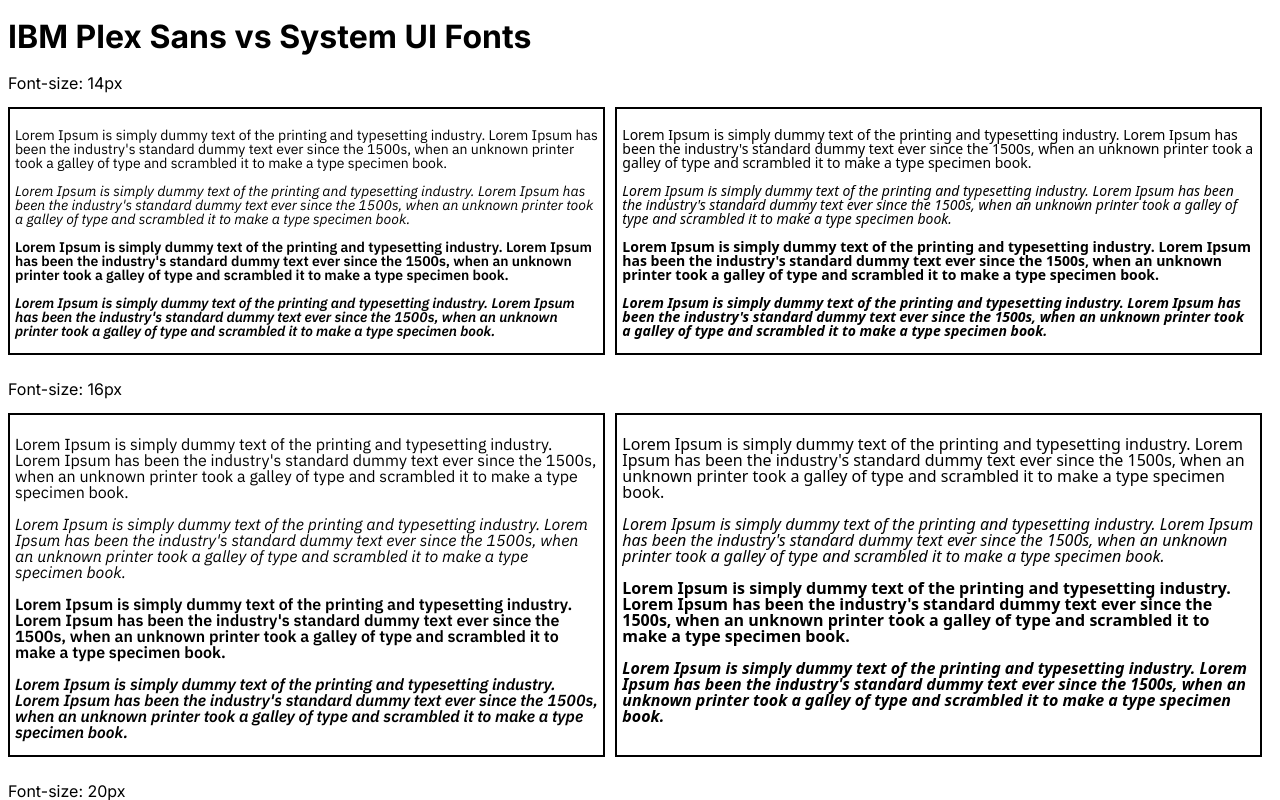
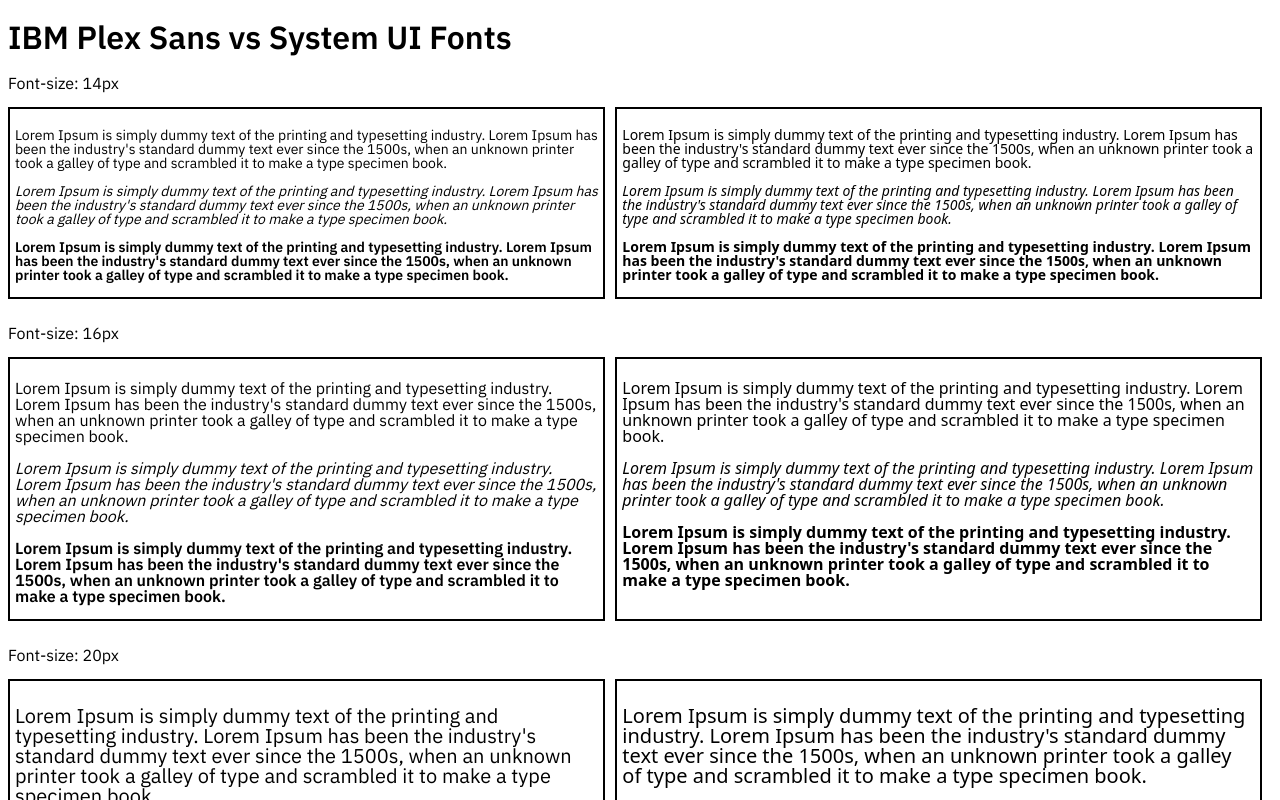
Before and after one commit to kanstantsin-nekhniadovich/fonts-comparison, a Next.js app: page /system-ui in a window 1280 px wide. Shown: the top 800 px of the page. Built offline with nearby package versions, Linux system fonts and the light colour scheme.

Commit message:
fix: use google font from next/font

```diff
--- a/src/app/globals.css
+++ b/src/app/globals.css
@@ -26,7 +26,7 @@
 }
 
 .ibmPlex {
-  font-family: "IBM Plex Sans", sans-serif;
+  font-family: var(--font-ibm-plex-sans), sans-serif;
 }
 
 .system-ui {
--- a/src/app/layout.js
+++ b/src/app/layout.js
@@ -1,7 +1,7 @@
-import { Inter } from "next/font/google";
+import { IBM_Plex_Sans } from "next/font/google";
 import "./globals.css";
 
-const inter = Inter({ subsets: ["latin"] });
+const font = IBM_Plex_Sans({ subsets: ['latin'] ,weight: ['400', '600'], style: ['normal', 'italic'], variable: '--font-ibm-plex-sans' });
 
 export const metadata = {
   title: "Create Next App",
@@ -11,13 +11,7 @@
 export default function RootLayout({ children }) {
   return (
     <html lang="en">
-      <head>
-      <link
-        href="https://fonts.googleapis.com/css2?family=IBM+Plex+Sans:ital,wght@0,100;0,200;0,300;0,400;0,500;0,600;0,700;1,100;1,200;1,300;1,400;1,500;1,600;1,700&display=swap"
-        rel="stylesheet"
-      />
-      </head>
-      <body className={inter.className}>{children}</body>
+      <body className={font.className}>{children}</body>
     </html>
   );
 }
--- a/src/app/system-ui/page.js
+++ b/src/app/system-ui/page.js
@@ -8,13 +8,11 @@
           <p className="ibmPlex">Lorem Ipsum is simply dummy text of the printing and typesetting industry. Lorem Ipsum has been the industry's standard dummy text ever since the 1500s, when an unknown printer took a galley of type and scrambled it to make a type specimen book.</p>
           <p className="ibmPlex italic">Lorem Ipsum is simply dummy text of the printing and typesetting industry. Lorem Ipsum has been the industry's standard dummy text ever since the 1500s, when an unknown printer took a galley of type and scrambled it to make a type specimen book.</p>
           <p className="ibmPlex bold">Lorem Ipsum is simply dummy text of the printing and typesetting industry. Lorem Ipsum has been the industry's standard dummy text ever since the 1500s, when an unknown printer took a galley of type and scrambled it to make a type specimen book.</p>
-          <p className="ibmPlex bold italic">Lorem Ipsum is simply dummy text of the printing and typesetting industry. Lorem Ipsum has been the industry's standard dummy text ever since the 1500s, when an unknown printer took a galley of type and scrambled it to make a type specimen book.</p>
         </div>
         <div className="block">
           <p className="system-ui">Lorem Ipsum is simply dummy text of the printing and typesetting industry. Lorem Ipsum has been the industry's standard dummy text ever since the 1500s, when an unknown printer took a galley of type and scrambled it to make a type specimen book.</p>
           <p className="system-ui italic">Lorem Ipsum is simply dummy text of the printing and typesetting industry. Lorem Ipsum has been the industry's standard dummy text ever since the 1500s, when an unknown printer took a galley of type and scrambled it to make a type specimen book.</p>
           <p className="system-ui bold">Lorem Ipsum is simply dummy text of the printing and typesetting industry. Lorem Ipsum has been the industry's standard dummy text ever since the 1500s, when an unknown printer took a galley of type and scrambled it to make a type specimen book.</p>
-          <p className="system-ui bold italic">Lorem Ipsum is simply dummy text of the printing and typesetting industry. Lorem Ipsum has been the industry's standard dummy text ever since the 1500s, when an unknown printer took a galley of type and scrambled it to make a type specimen book.</p>
         </div>
       </div>
       <p>Font-size: 16px</p>
@@ -23,13 +21,11 @@
           <p className="ibmPlex">Lorem Ipsum is simply dummy text of the printing and typesetting industry. Lorem Ipsum has been the industry's standard dummy text ever since the 1500s, when an unknown printer took a galley of type and scrambled it to make a type specimen book.</p>
           <p className="ibmPlex italic">Lorem Ipsum is simply dummy text of the printing and typesetting industry. Lorem Ipsum has been the industry's standard dummy text ever since the 1500s, when an unknown printer took a galley of type and scrambled it to make a type specimen book.</p>
           <p className="ibmPlex bold">Lorem Ipsum is simply dummy text of the printing and typesetting industry. Lorem Ipsum has been the industry's standard dummy text ever since the 1500s, when an unknown printer took a galley of type and scrambled it to make a type specimen book.</p>
-          <p className="ibmPlex bold italic">Lorem Ipsum is simply dummy text of the printing and typesetting industry. Lorem Ipsum has been the industry's standard dummy text ever since the 1500s, when an unknown printer took a galley of type and scrambled it to make a type specimen book.</p>
         </div>
         <div className="block">
           <p className="system-ui">Lorem Ipsum is simply dummy text of the printing and typesetting industry. Lorem Ipsum has been the industry's standard dummy text ever since the 1500s, when an unknown printer took a galley of type and scrambled it to make a type specimen book.</p>
           <p className="system-ui italic">Lorem Ipsum is simply dummy text of the printing and typesetting industry. Lorem Ipsum has been the industry's standard dummy text ever since the 1500s, when an unknown printer took a galley of type and scrambled it to make a type specimen book.</p>
           <p className="system-ui bold">Lorem Ipsum is simply dummy text of the printing and typesetting industry. Lorem Ipsum has been the industry's standard dummy text ever since the 1500s, when an unknown printer took a galley of type and scrambled it to make a type specimen book.</p>
-          <p className="system-ui bold italic">Lorem Ipsum is simply dummy text of the printing and typesetting industry. Lorem Ipsum has been the industry's standard dummy text ever since the 1500s, when an unknown printer took a galley of type and scrambled it to make a type specimen book.</p>
         </div>
       </div>
       <p>Font-size: 20px</p>
@@ -38,13 +34,11 @@
           <p className="ibmPlex">Lorem Ipsum is simply dummy text of the printing and typesetting industry. Lorem Ipsum has been the industry's standard dummy text ever since the 1500s, when an unknown printer took a galley of type and scrambled it to make a type specimen book.</p>
           <p className="ibmPlex italic">Lorem Ipsum is simply dummy text of the printing and typesetting industry. Lorem Ipsum has been the industry's standard dummy text ever since the 1500s, when an unknown printer took a galley of type and scrambled it to make a type specimen book.</p>
           <p className="ibmPlex bold">Lorem Ipsum is simply dummy text of the printing and typesetting industry. Lorem Ipsum has been the industry's standard dummy text ever since the 1500s, when an unknown printer took a galley of type and scrambled it to make a type specimen book.</p>
-          <p className="ibmPlex bold italic">Lorem Ipsum is simply dummy text of the printing and typesetting industry. Lorem Ipsum has been the industry's standard dummy text ever since the 1500s, when an unknown printer took a galley of type and scrambled it to make a type specimen book.</p>
         </div>
         <div className="block">
           <p className="system-ui">Lorem Ipsum is simply dummy text of the printing and typesetting industry. Lorem Ipsum has been the industry's standard dummy text ever since the 1500s, when an unknown printer took a galley of type and scrambled it to make a type specimen book.</p>
           <p className="system-ui italic">Lorem Ipsum is simply dummy text of the printing and typesetting industry. Lorem Ipsum has been the industry's standard dummy text ever since the 1500s, when an unknown printer took a galley of type and scrambled it to make a type specimen book.</p>
           <p className="system-ui bold">Lorem Ipsum is simply dummy text of the printing and typesetting industry. Lorem Ipsum has been the industry's standard dummy text ever since the 1500s, when an unknown printer took a galley of type and scrambled it to make a type specimen book.</p>
-          <p className="system-ui bold italic">Lorem Ipsum is simply dummy text of the printing and typesetting industry. Lorem Ipsum has been the industry's standard dummy text ever since the 1500s, when an unknown printer took a galley of type and scrambled it to make a type specimen book.</p>
         </div>
       </div>
     </main>
```
